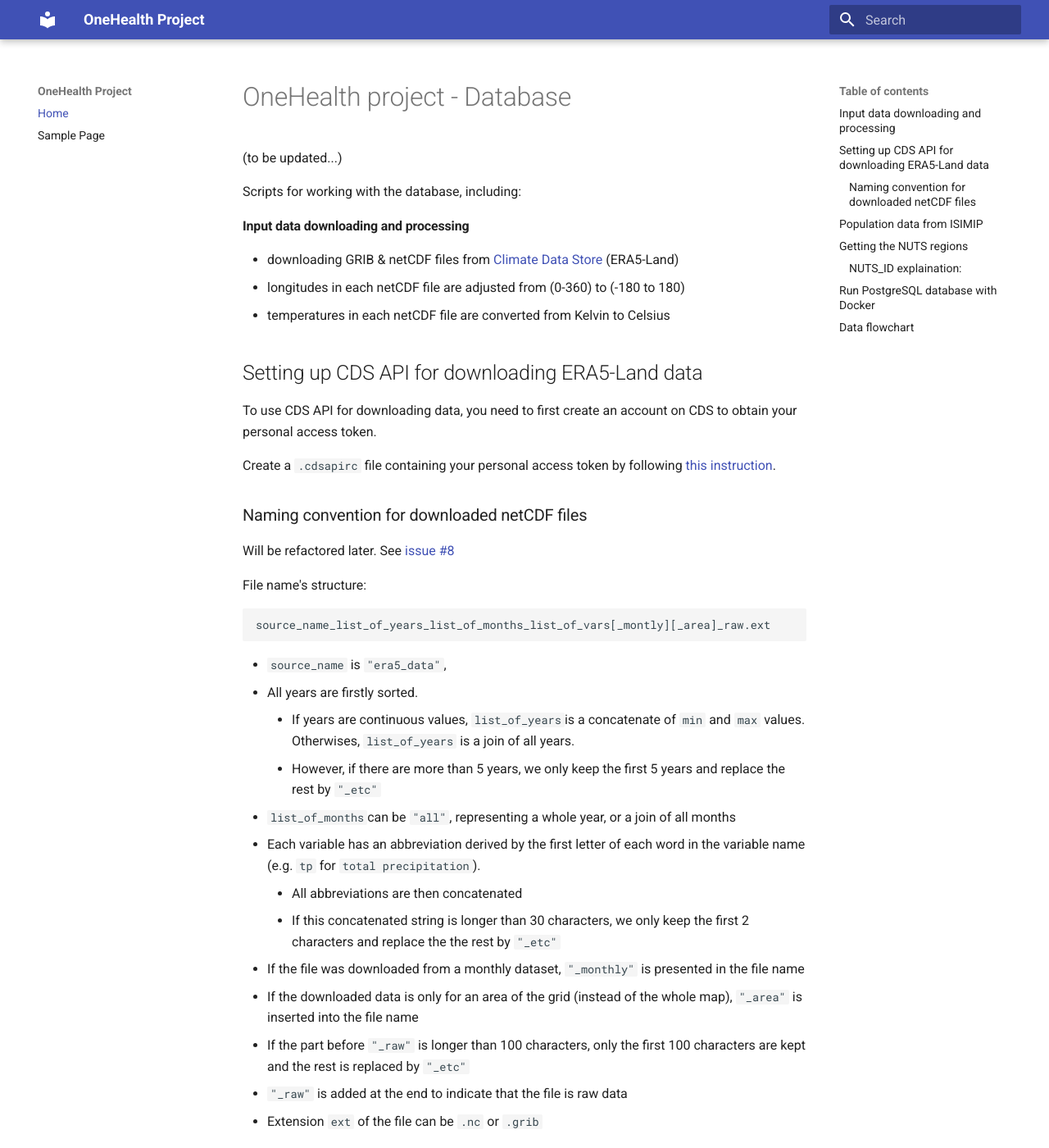
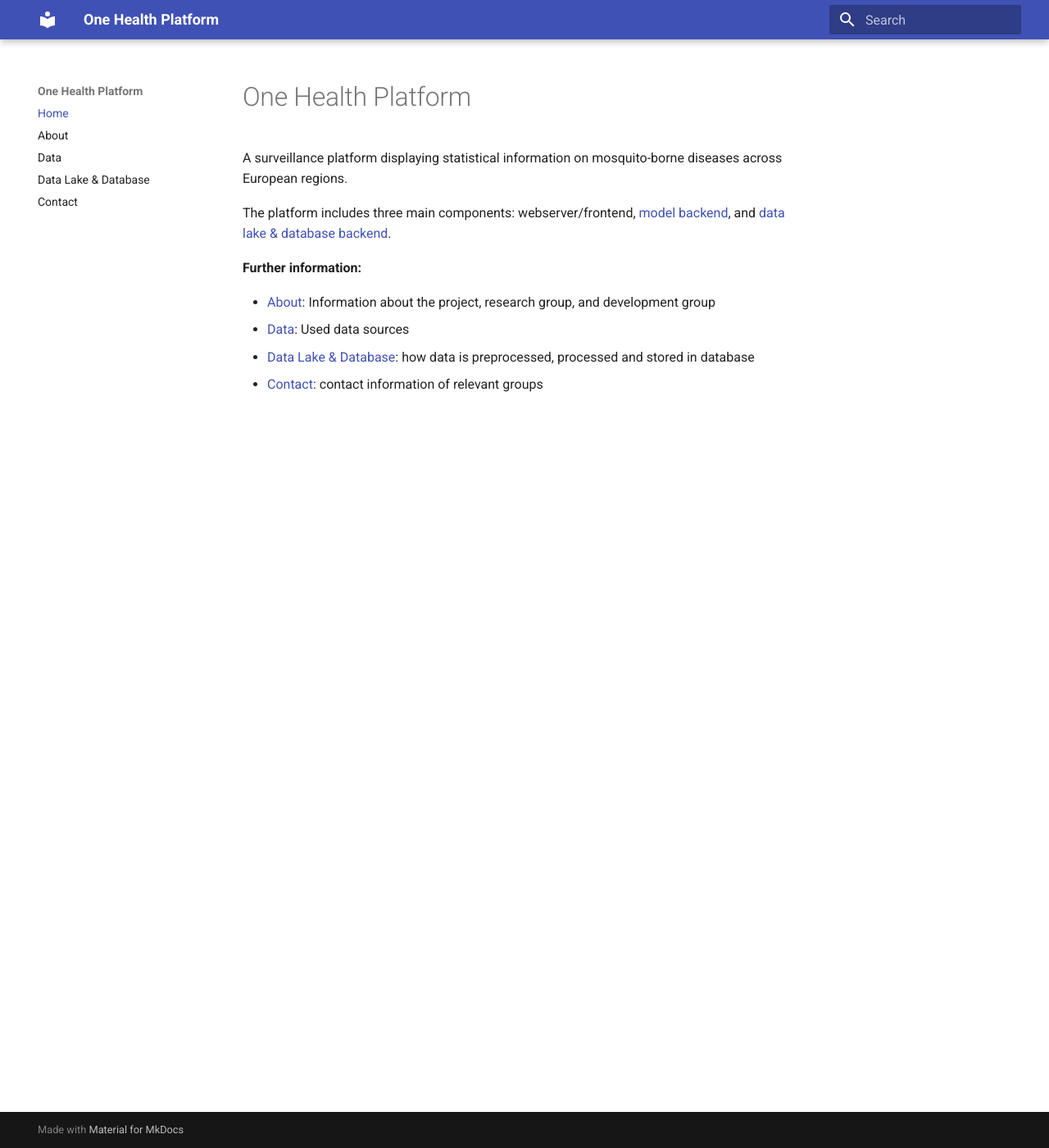
Before and after one commit to ssciwr/onehealth-db, an MkDocs documentation site: the page built from docs/index.md, in a window 1280 px wide and 1400 px high. Shown: the whole window at 82% size. Built offline with MkDocs 1.6.1 and Material for MkDocs 9.7.7, drawn with Linux system fonts in a browser that asks for light colours; some of the changed text lies outside the part shown.

Commit message:
docs: update md files for mkdocs

````diff
--- a/README.md
+++ b/README.md
@@ -1,75 +1,14 @@
-# OneHealth project - Database
+<!--intro-start-->
+# One Health Platform
 
-(to be updated...)
+A surveillance platform displaying statistical information on mosquito-borne diseases across European regions.
 
-Scripts for working with the database, including:
+The platform includes three main components: webserver/frontend, [model backend](https://github.com/ssciwr/onehealth-model-backend), and [data lake & database backend](https://github.com/ssciwr/onehealth-db).
 
-#### Input data downloading and processing
+**Further information:**
 
-* downloading GRIB & netCDF files from [Climate Data Store](https://cds.climate.copernicus.eu/) (ERA5-Land)
-* longitudes in each netCDF file are adjusted from (0-360) to (-180 to 180)
-* temperatures in each netCDF file are converted from Kelvin to Celsius
-
-## Setting up CDS API for downloading ERA5-Land data
-To use  CDS API for downloading data, you need to first create an account on CDS to obtain your personal access token.
-
-Create a `.cdsapirc` file containing your personal access token by following [this instruction](https://cds.climate.copernicus.eu/how-to-api).
-
-### Naming convention for downloaded netCDF files
-Will be refactored later. See [issue #8](https://github.com/ssciwr/onehealth-db/issues/8)
-
-File name's structure:
-```
-source_name_list_of_years_list_of_months_list_of_vars[_montly][_area]_raw.ext
-```
-* `source_name` is `"era5_data"`,
-* All years are firstly sorted.
-    * If years are continuous values, `list_of_years`is a concatenate of `min` and `max` values. Otherwises, `list_of_years` is a join of all years.
-    * However, if there are more than 5 years, we only keep the first 5 years and replace the rest by `"_etc"`
-* `list_of_months`can be `"all"`, representing a whole year, or a join of all months
-* Each variable has an abbreviation derived by the first letter of each word in the variable name (e.g. `tp` for `total precipitation`).
-    * All abbreviations are then concatenated
-    * If this concatenated string is longer than 30 characters, we only keep the first 2 characters and replace the the rest by `"_etc"`
-* If the file was downloaded from a monthly dataset, `"_monthly"` is presented in the file name
-* If the downloaded data is only for an area of the grid (instead of the whole map), `"_area"` is inserted into the file name
-* If the part before `"_raw"` is longer than 100 characters, only the first 100 characters are kept and the rest is replaced by `"_etc"`
-* `"_raw"` is added at the end to indicate that the file is raw data
-* Extension `ext` of the file can be `.nc` or `.grib`
-
-
-## Population data from ISIMIP
-Perform the following steps to download population data used for this project:
-
-* go to [ISIMIP website](https://data.isimip.org/)
-* search `population` from the search bar
-* choose simulation round `ISIMIP3a`
-* click `Input Data` -> `Direct human forcing` -> `Population data` -> `histsoc`
-* choose `population_histsoc_30arcmin_annual`
-* download file `population_histsoc_30arcmin_annual_1901_2021.nc`
-
-
-## Getting the NUTS regions
-The regions are set [here](https://ec.europa.eu/eurostat/en/web/products-manuals-and-guidelines/w/ks-gq-23-010) and corresponding shapefiles can be downloaded [here](https://ec.europa.eu/eurostat/web/gisco/geodata/statistical-units/territorial-units-statistics).
-
-In this project, we use `EPSG: 4326`
-
-**Note**:
-
-* This NUTS definition file is only for Europe.
-* If a country does not have NUTS level $x \in [1,3]$, the corresponding data for these levels is excluded from the shapefile.
-
-#### `NUTS_ID` explaination:
-* Structure of `NUTS_ID`: `<country><level>`
-* `country`: 2 letters, representing name of a country, e.g. DE
-* `level`: 0 to 3 letters or numbers, signifying the level of the NUTS region
-
-
-## Run PostgreSQL database with Docker
-```bash
-docker compose up -d
-```
-Use option `-d` to run the docker service in background.
-
-## Data flowchart
-Downloaded data files will go through preprocessing steps as follows:
-![data-flow.jpg](/docs/source/_static/onehealth_data_flow.jpg)
+* [About](docs/about.md): Information about the project, research group, and development group
+* [Data](docs/data.md): Used data sources
+* [Data Lake & Database](docs/datalake_database.md): how data is preprocessed, processed and stored in database
+* [Contact](docs/contact.md): contact information of relevant groups
+<!--intro-end-->
--- /dev/null
+++ b/docs/data.md
@@ -0,0 +1,58 @@
+# Data
+
+The supported models rely on data from the [Copernicus's Climate Data Store](https://cds.climate.copernicus.eu/), [Eurostat's NUTS definition](https://ec.europa.eu/eurostat/en/web/products-manuals-and-guidelines/w/ks-gq-23-010), and [ISIMIP's population data](https://data.isimip.org/).
+
+## Copernicus Data
+
+The [CDS's ERA5-Land monthly](https://cds.climate.copernicus.eu/datasets/reanalysis-era5-land-monthly-means?tab=overview) dataset is currently being used for now. You can either download the data directly from Climate Data Store (CDS) website or use the provided Python script, [`inout.py`]().
+
+For the latter option, please set up the CDS API as outlined below and take note of the naming convention used for the downloaded files.
+
+### Set up CDS API
+To use  [CDS](https://cds.climate.copernicus.eu/) API for downloading data, you need to first create an account on CDS to obtain your personal access token.
+
+Create a `.cdsapirc` file containing your personal access token by following [this instruction](https://cds.climate.copernicus.eu/how-to-api).
+
+### Naming convention
+The filenames of the downloaded netCDF files follow this structure:
+```
+source_name_list_of_years_list_of_months_list_of_vars[_montly][_area]_raw.ext
+```
+* `source_name` is `"era5_data"`,
+* All years are firstly sorted.
+    * If years are continuous values, `list_of_years`is a concatenate of `min` and `max` values. Otherwises, `list_of_years` is a join of all years.
+    * However, if there are more than 5 years, we only keep the first 5 years and replace the rest by `"_etc"`
+* `list_of_months`can be `"all"`, representing a whole year, or a join of all months
+* Each variable has an abbreviation derived by the first letter of each word in the variable name (e.g. `tp` for `total precipitation`).
+    * All abbreviations are then concatenated
+    * If this concatenated string is longer than 30 characters, we only keep the first 2 characters and replace the the rest by `"_etc"`
+* If the file was downloaded from a monthly dataset, `"_monthly"` is presented in the file name
+* If the downloaded data is only for an area of the grid (instead of the whole map), `"_area"` is inserted into the file name
+* If the part before `"_raw"` is longer than 100 characters, only the first 100 characters are kept and the rest is replaced by `"_etc"`
+* `"_raw"` is added at the end to indicate that the file is raw data
+* Extension `ext` of the file can be `.nc` or `.grib`
+
+## Eurostat's NUTS definition
+The regions are set [here](https://ec.europa.eu/eurostat/en/web/products-manuals-and-guidelines/w/ks-gq-23-010) and corresponding shapefiles can be downloaded [here](https://ec.europa.eu/eurostat/web/gisco/geodata/statistical-units/territorial-units-statistics).
+
+In this project, we use `EPSG: 4326`
+
+**Note**:
+
+* This NUTS definition file is only for Europe.
+* If a country does not have NUTS level $x \in [1,3]$, the corresponding data for these levels is excluded from the shapefile.
+
+#### `NUTS_ID` explaination:
+* Structure of `NUTS_ID`: `<country><level>`
+* `country`: 2 letters, representing name of a country, e.g. DE
+* `level`: 0 to 3 letters or numbers, signifying the level of the NUTS region
+
+## ISIMIP Data
+To download population data, please perform the following steps:
+
+* go to [ISIMIP website](https://data.isimip.org/)
+* search `population` from the search bar
+* choose simulation round `ISIMIP3a`
+* click `Input Data` -> `Direct human forcing` -> `Population data` -> `histsoc`
+* choose `population_histsoc_30arcmin_annual`
+* download file `population_histsoc_30arcmin_annual_1901_2021.nc`
--- a/mkdocs.yml
+++ b/mkdocs.yml
@@ -1,11 +1,15 @@
-site_name: OneHealth Project
+site_name: One Health Platform
 site_url: https://ssciwr.github.io/onehealth-db/
 theme:
   name: material
+  #logo: path/to/file.png
 
 nav:
   - Home: index.md
-  - Sample Page: sample.md
+  - About: about.md
+  - Data: data.md
+  - Data Lake & Database: datalake_database.md
+  - Contact: contact.md
 
 plugins:
   - search
````
Also changed, not shown: docs/about.md (added, +9 -0 lines), docs/contact.md (added, +3 -0 lines), docs/datalake_database.md (added, +17 -0 lines), docs/sample.md (deleted, +0 -20 lines), docs/source/_static/onehealth_data_model.jpg (added).
